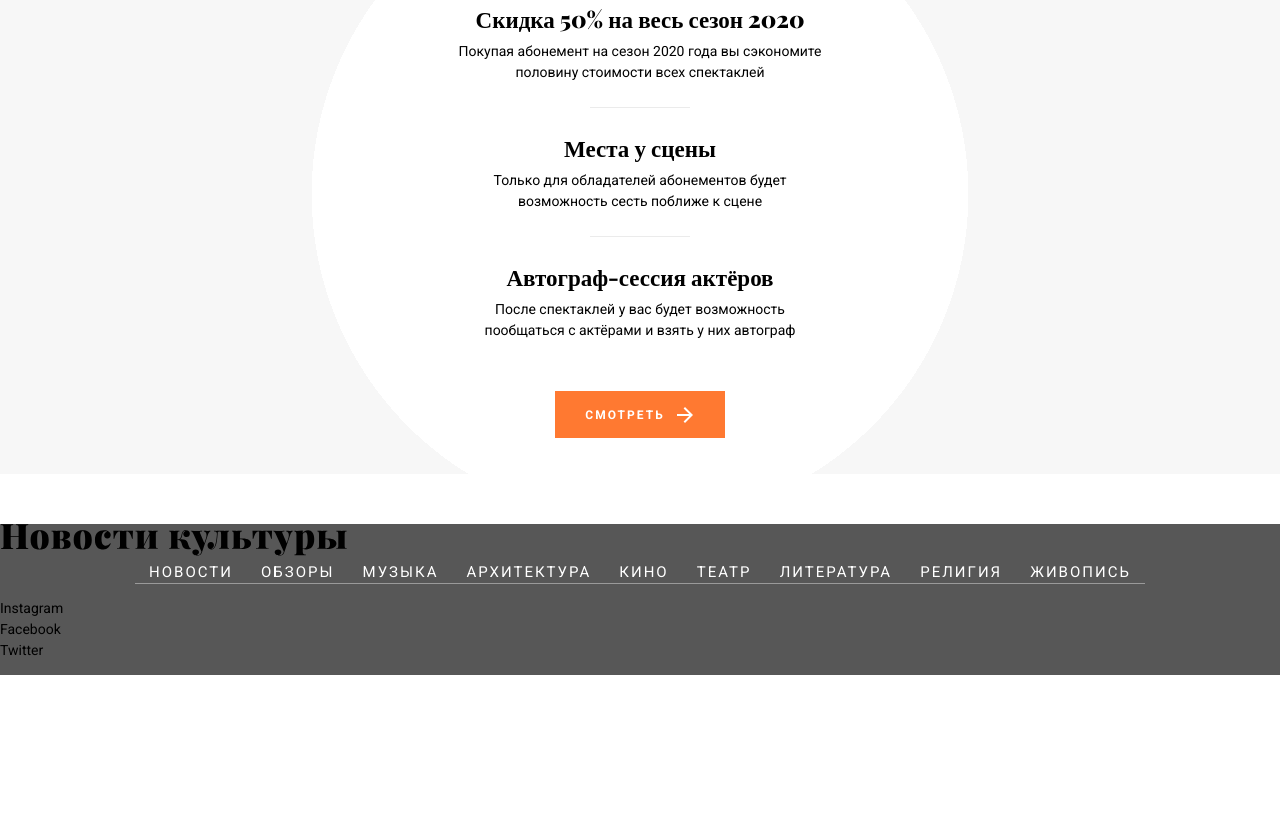
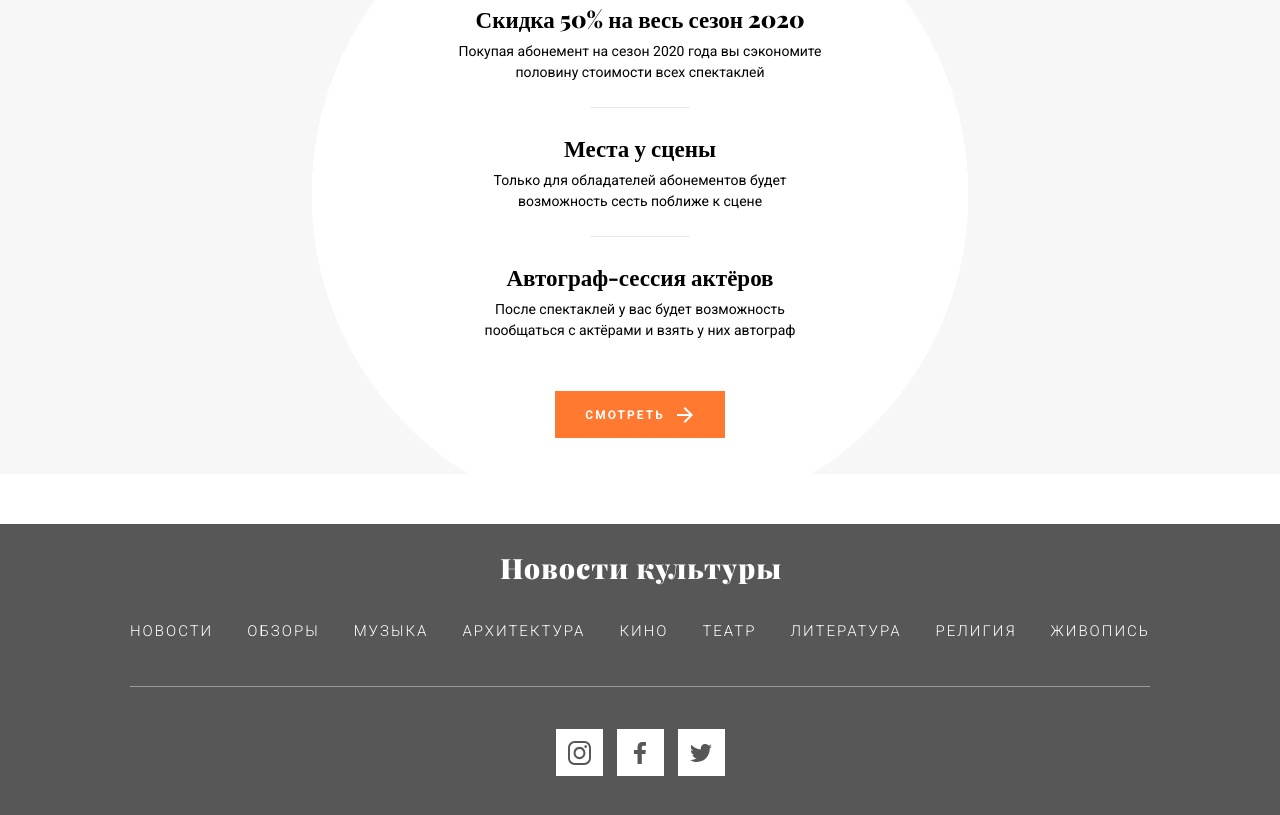
Before and after one commit to vlastavetra/culture-news, a plain HTML site: page index.html in a window 1280 px wide. Shown: the part 1258-2073 px from the top of the page. Before the commit the page ends 1933 px from the top, so only its background shows below. Drawn offline with nearby package versions, Linux system fonts and the light colour scheme; files that its build step writes are made by us from their sources.

Commit message:
правки в стилях футера
*
*
*
*

```diff
--- a/index.html
+++ b/index.html
@@ -7,7 +7,7 @@
         <title>Новости культуры</title>
         <link rel="stylesheet" href="css/normalize.css">
         <link rel="stylesheet" href="style.css">
-        <link rel="stylesheet" href="https://fonts.googleapis.com/css2?family=Roboto:wght@400;700&display=swap">
+        <link rel="stylesheet" href="https://fonts.googleapis.com/css2?family=Roboto:wght@300;400;700&display=swap">
         <link rel="stylesheet" href="https://fonts.googleapis.com/css2?family=Playfair+Display:wght@900&display=swap">
     </head>
 
@@ -102,8 +102,9 @@
         </main>
 
         <footer class="footer">
+            <div class="container">
                 <a class="footer-logo">
-                <img src="img/logo.svg" width="347" height="47" alt="Новости культуры">
+                    <img src="img/logo_white.svg" width="281" height="38" alt="Новости культуры">
                 </a>
                 <ul class="footer-navigation-list">
                     <li class="footer-navigation-item">
@@ -137,15 +138,16 @@
 
                 <ul class="social-list">
                     <li class="social-list-item">
-                  <a class="social-list-link inst" href="#">Instagram</a>
+                      <a class="social-list-link instagram" href="#">Instagram</a>
                     </li>
                     <li class="social-list-item">
-                  <a class="social-list-link fb" href="#">Facebook</a>
+                      <a class="social-list-link facebook" href="#">Facebook</a>
                     </li>
                     <li class="social-list-item">
-                  <a class="social-list-link twit" href="#">Twitter</a>
+                      <a class="social-list-link twitter" href="#">Twitter</a>
                     </li>
                 </ul>
+            </div>
         </footer>
 
     </body>
--- a/style.css
+++ b/style.css
@@ -38,14 +38,6 @@ img {
 
     clip: rect(0 0 0 0);
     overflow: hidden;
-}
-
-.footer-navigation-list,
-.review-list,
-.subscriptions-features-list,
-.social-list {
-    list-style: none;
-    padding: 0px;
 }
 
 .container {
@@ -344,36 +336,36 @@ img {
     background-image: url("../img/arrow_icon.svg");
 }
 
+.footer {
+    padding: 35px 0 35px;
 
-.footer {
-    display: flex;
-    flex-direction: column;
-
-    background: #575757;
+    background-color: #575757;
 }
 
-.footer h1 {
-    margin: 26px 0 32px;
+.footer-logo {
+    display: block;
 
-    font-size: 28px;
-    line-height: 37px;
-
-    color: #FFFFFF;
+    text-align: center;
 }
 
 .footer-navigation-list {
     display: flex;
-    justify-content: space-around;
+    justify-content: space-between;
     flex-wrap: wrap;
 
-    margin: 0 135px;
+    margin: 0;
+    padding: 0;
+
+    list-style: none;
 
     border-bottom: 1px solid rgba(255, 255, 255, 0.4);
 }
 
-.footer-navigation-item a {
-    padding: 5px;
+.footer-navigation-item {
+    padding: 30px 0 44px;
+}
 
+.footer-navigation-link {
     font-size: 15px;
     line-height: 18px;
     letter-spacing: 2px;
@@ -383,6 +375,63 @@ img {
     color: #FFFFFF;
 }
 
-.footer-navigation-item a:hover {
-    text-decoration: underline;
+.footer-navigation-link:hover,
+.footer-navigation-link:focus {
+  color: #ff7931;
 }
+
+.footer-navigation-link:active {
+  opacity: 0.7;
+}
+
+.social-list {
+    display: flex;
+    width: 169px;
+    margin: 0 auto;
+    padding: 0;
+
+    list-style: none;
+  }
+
+.social-list-item {
+    margin-right: 14px;
+    margin-bottom: 14px;
+}
+
+.social-list-item:nth-child(3n) {
+    margin-right: 0;
+}
+
+.social-list-link {
+    margin-top: 42px;
+    display: block;
+    width: 47px;
+    height: 47px;
+
+    font-size: 0;
+
+    background-color: #ffffff;
+    background-repeat: no-repeat;
+    background-position: center;
+}
+
+.social-list-link:hover,
+.social-list-link:focus {
+    background-color: #ff7931;
+}
+
+.social-list-link:active {
+    opacity: 0.7;
+}
+
+.instagram {
+    background-image: url("../img/instagram_icon.svg");
+}
+
+.facebook {
+    background-image: url("../img/facebook_icon.svg");
+}
+
+.twitter {
+    background-image: url("../img/twitter_icon.svg");
+}
```
Lines whose indentation alone changed are shown as unchanged.
